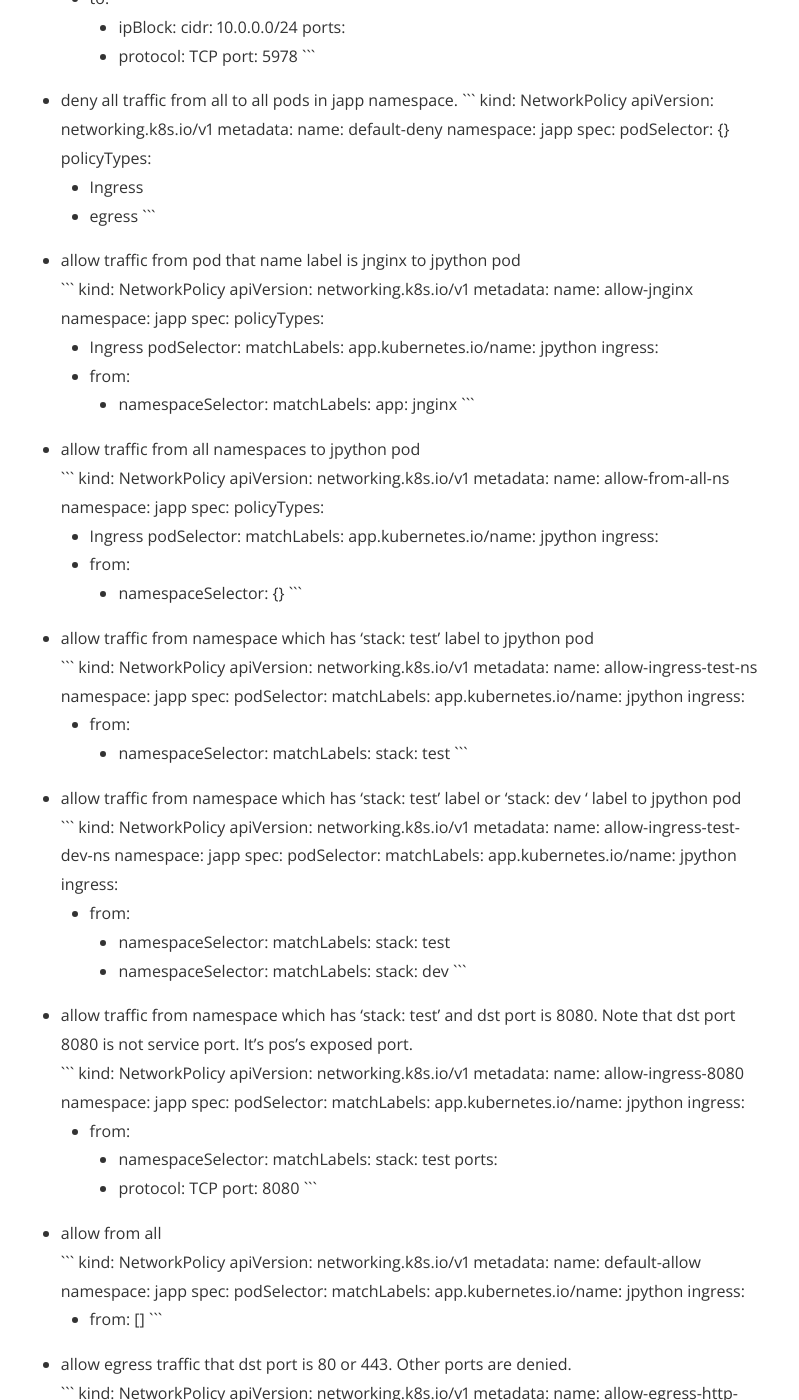
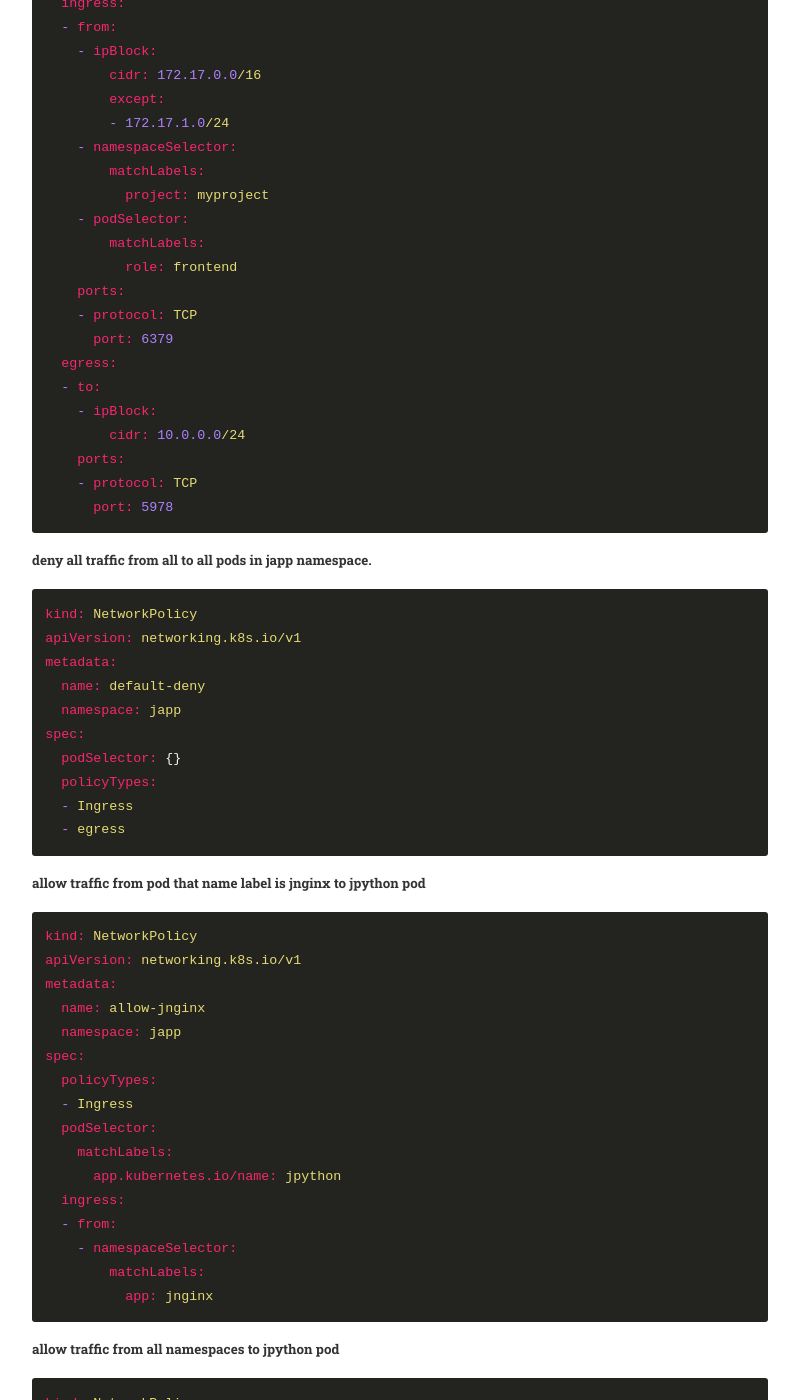
Before and after one commit to jukops/jukops.github.io, a Jekyll site: the page built from _posts/2020-08-27-container-k8s_calico_basic.markdown, in a window 1280 px wide and 1400 px high, scrolled down 2094 px. Shown: the whole window, without its empty margins (240-1039 px from the left). Built offline with Jekyll 4.4.1, drawn with Linux system fonts in a browser that asks for light colours; nearby versions of some CDN libraries; some of the changed text lies outside the part shown.

Commit message:
change calico

````diff
--- a/_posts/2020-08-27-container-k8s_calico_basic.markdown
+++ b/_posts/2020-08-27-container-k8s_calico_basic.markdown
@@ -30,7 +30,7 @@ spec:
 ```
 
 ### 적용 가능한 policy
-- sample
+##### sample
 아래는 sample이다. podSelector를 통해 어떤 Pod에 정책을 적용할건지 선택할 수 있다. 또한 selector는 어떤 pod에서 오는 트레픽을 선별할 건지도 선택 할 수 있다. 아래 ingress의 namespaceSelector, podSelector에 해당 하는 부분이다. ingress, egress에서는 selector 외에 ipBlock, port등을 가지고도 network를 필터링 할 수 있다.
 ```
 apiVersion: networking.k8s.io/v1
@@ -69,7 +69,7 @@ spec:
       port: 5978
 ```
 
-- deny all traffic from all to all pods in japp namespace.
+##### deny all traffic from all to all pods in japp namespace.
 ```
 kind: NetworkPolicy
 apiVersion: networking.k8s.io/v1
@@ -83,7 +83,7 @@ spec:
   - egress
 ```
 
-- allow traffic from pod that name label is jnginx to jpython pod
+##### allow traffic from pod that name label is jnginx to jpython pod
 ```
 kind: NetworkPolicy
 apiVersion: networking.k8s.io/v1
@@ -103,7 +103,7 @@ spec:
           app: jnginx
 ```
 
-- allow traffic from all namespaces to jpython pod
+##### allow traffic from all namespaces to jpython pod
 ```
 kind: NetworkPolicy
 apiVersion: networking.k8s.io/v1
@@ -121,7 +121,7 @@ spec:
     - namespaceSelector: {}
 ```
 
-- allow traffic from namespace which has 'stack: test' label to jpython pod
+##### allow traffic from namespace which has 'stack: test' label to jpython pod
 ```
 kind: NetworkPolicy
 apiVersion: networking.k8s.io/v1
@@ -139,7 +139,7 @@ spec:
           stack: test
 ```
 
-- allow traffic from namespace which has 'stack: test' label or 'stack: dev ' label to jpython pod
+##### allow traffic from namespace which has 'stack: test' label or 'stack: dev ' label to jpython pod
 ```
 kind: NetworkPolicy
 apiVersion: networking.k8s.io/v1
@@ -160,7 +160,7 @@ spec:
           stack: dev
 ```
 
-- allow traffic from namespace which has 'stack: test' and dst port is 8080.
+##### allow traffic from namespace which has 'stack: test' and dst port is 8080.
 Note that dst port 8080 is not service port. It's pos's exposed port.
 ```
 kind: NetworkPolicy
@@ -182,7 +182,7 @@ spec:
       port: 8080
 ```
 
-- allow from all
+##### allow from all
 ```
 kind: NetworkPolicy
 apiVersion: networking.k8s.io/v1
@@ -197,7 +197,7 @@ spec:
   - from: []
 ```
 
-- allow egress traffic that dst port is 80 or 443. Other ports are denied.
+##### allow egress traffic that dst port is 80 or 443. Other ports are denied.
 ```
 kind: NetworkPolicy
 apiVersion: networking.k8s.io/v1
@@ -218,8 +218,8 @@ spec:
       protocol: TCP
 ```
 
-- more samples
+##### more samples
 https://github.com/ahmetb/kubernetes-network-policy-recipes/blob/master/01-deny-all-traffic-to-an-application.md
 
-- 기타
+##### 기타
 정책으로 막아도 노드포트로 들어가는 트레픽은 무조건 curl이 성공 하는것 처럼 보인다. 이는 시나리오를 세우고 다시 테스트가 필요 할듯 하다.
````
